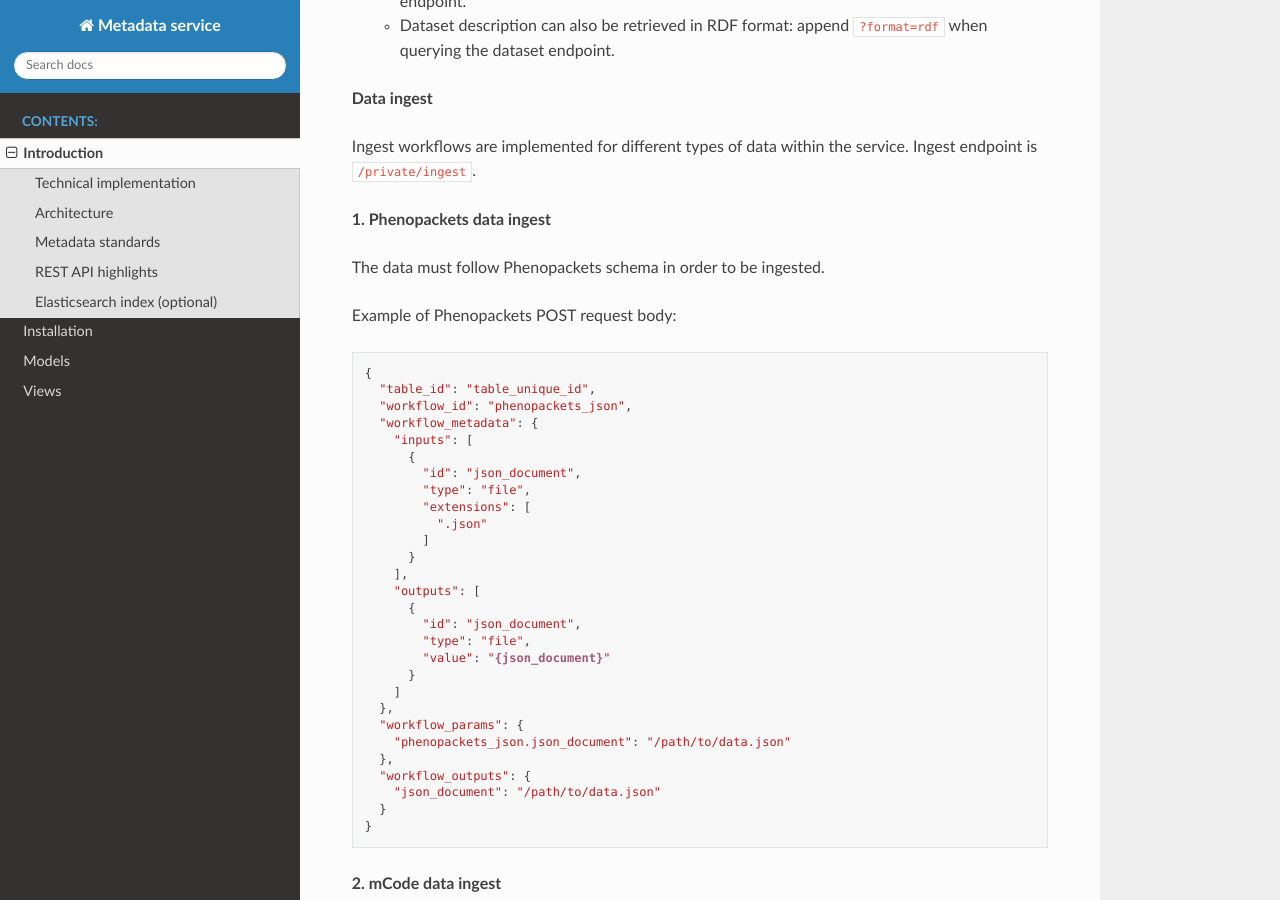
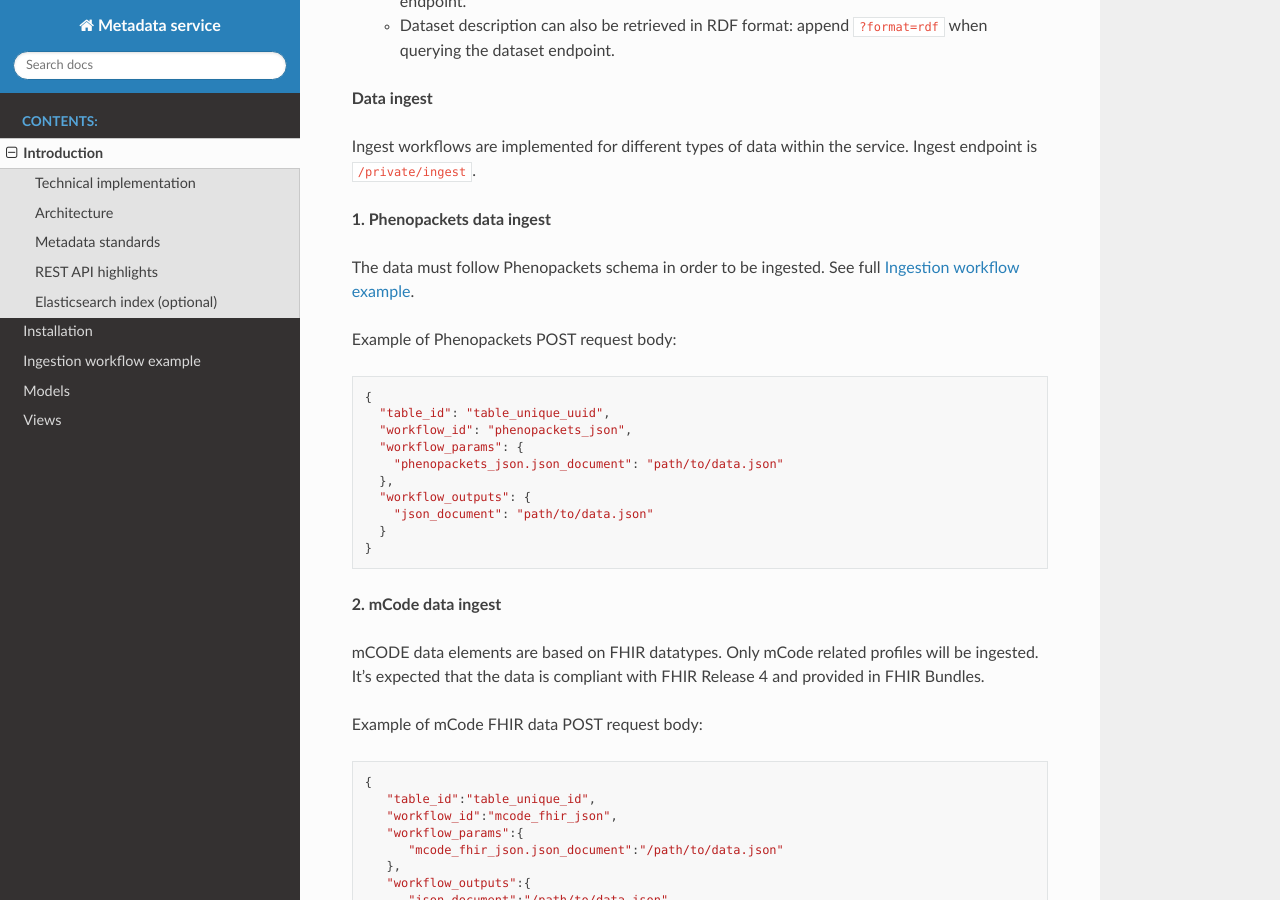
Before and after one commit to bento-platform/katsu, a Sphinx documentation site: the page built from docs/modules/introduction.rst, in a window 1280 px wide and 900 px high, scrolled down 2806 px. Built offline with Sphinx 7.4.7 and the Read the Docs theme 2.0.0, drawn with Linux system fonts in a browser that asks for light colours; the version number could not be read and is left out.

Commit message:
update docs: add ingestion workflow example

```diff
--- a/docs/index.rst
+++ b/docs/index.rst
@@ -12,6 +12,7 @@
 
    modules/introduction
    modules/installation
+   modules/ingestion_workflow_example
    modules/models
    modules/views
 
--- a/docs/modules/introduction.rst
+++ b/docs/modules/introduction.rst
@@ -98,37 +98,20 @@
 **1. Phenopackets data ingest**
 
 The data must follow Phenopackets schema in order to be ingested.
+See full :ref:`ingestion-workflow-example`.
 
 Example of Phenopackets POST request body:
 
 .. code-block::
 
     {
-      "table_id": "table_unique_id",
+      "table_id": "table_unique_uuid",
       "workflow_id": "phenopackets_json",
-      "workflow_metadata": {
-        "inputs": [
-          {
-            "id": "json_document",
-            "type": "file",
-            "extensions": [
-              ".json"
-            ]
-          }
-        ],
-        "outputs": [
-          {
-            "id": "json_document",
-            "type": "file",
-            "value": "{json_document}"
-          }
-        ]
-      },
       "workflow_params": {
-        "phenopackets_json.json_document": "/path/to/data.json"
+        "phenopackets_json.json_document": "path/to/data.json"
       },
       "workflow_outputs": {
-        "json_document": "/path/to/data.json"
+        "json_document": "path/to/data.json"
       }
     }
 
```
Also changed, not shown: docs/modules/ingestion_workflow_example.rst (added, +146 -0 lines).
